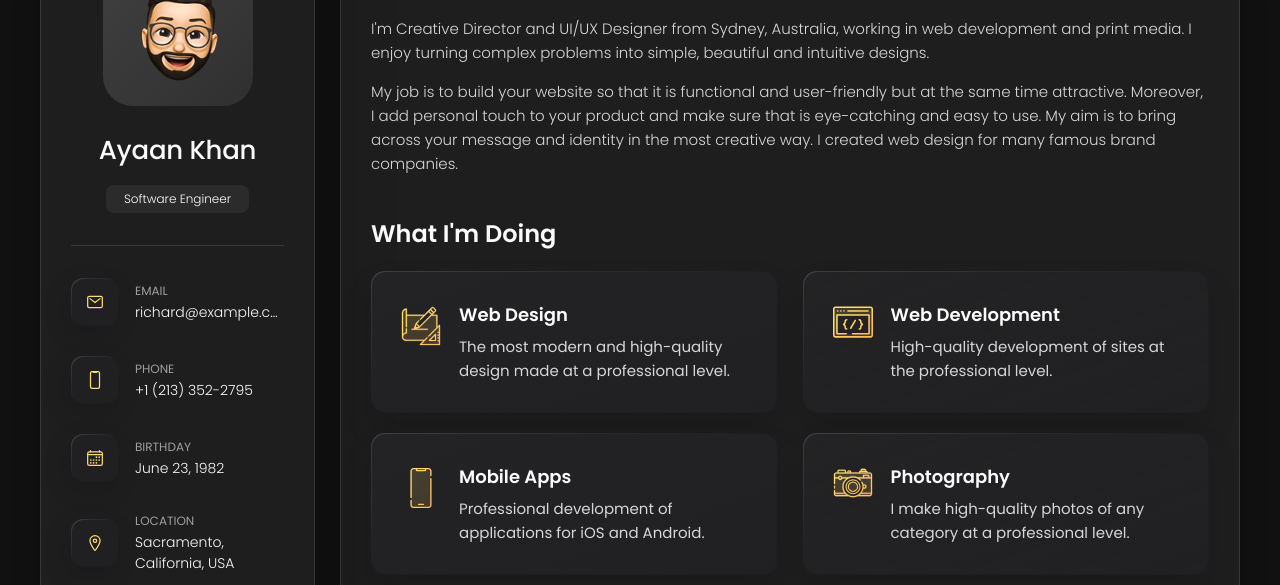
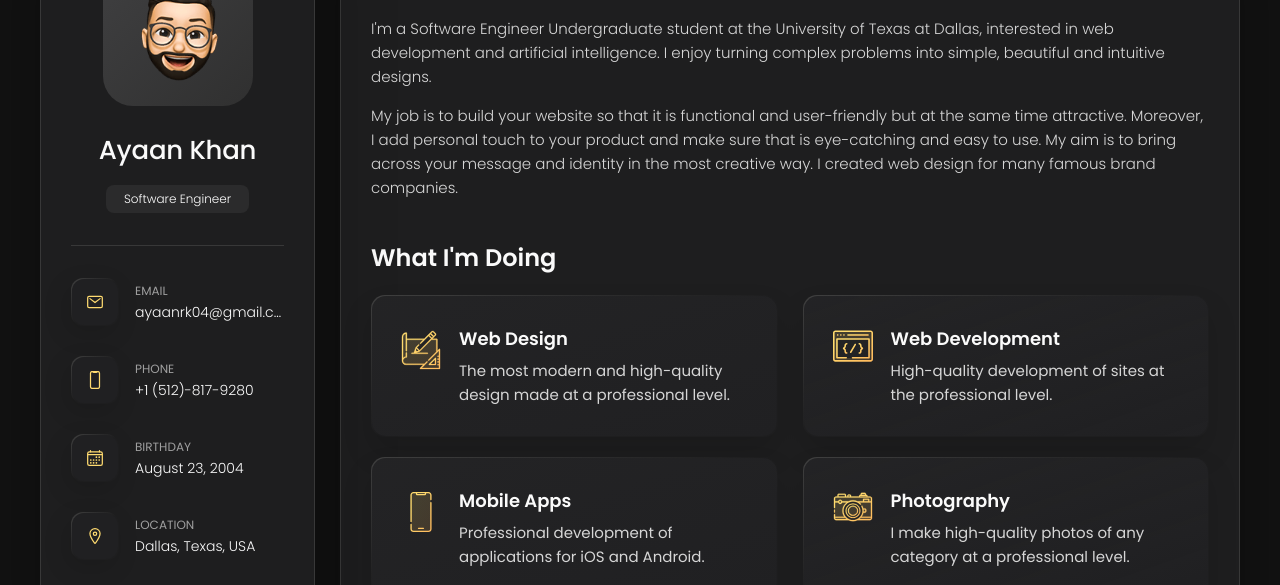
Before and after one commit to AyaanK077/Ayaan-Khan-Personal-Portfolio, a plain HTML site: page index.html in a window 1280 px wide. Shown: the part 162-747 px from the top of the page. Drawn offline with nearby package versions, Linux system fonts and the light colour scheme.

Commit message:
Update index.html

```diff
--- a/index.html
+++ b/index.html
@@ -74,7 +74,7 @@
             <div class="contact-info">
               <p class="contact-title">Email</p>
 
-              <a href="mailto:richard@example.com" class="contact-link">richard@example.com</a>
+              <a href="mailto:richard@example.com" class="contact-link">ayaanrk04@gmail.com</a>
             </div>
 
           </li>
@@ -88,7 +88,7 @@
             <div class="contact-info">
               <p class="contact-title">Phone</p>
 
-              <a href="tel:+12133522795" class="contact-link">+1 (213) 352-2795</a>
+              <a href="tel:+12133522795" class="contact-link">+1 (512)-817-9280</a>
             </div>
 
           </li>
@@ -102,7 +102,7 @@
             <div class="contact-info">
               <p class="contact-title">Birthday</p>
 
-              <time datetime="1982-06-23">June 23, 1982</time>
+              <time datetime="1982-06-23">August 23, 2004</time>
             </div>
 
           </li>
@@ -116,7 +116,7 @@
             <div class="contact-info">
               <p class="contact-title">Location</p>
 
-              <address>Sacramento, California, USA</address>
+              <address>Dallas, Texas, USA</address>
             </div>
 
           </li>
@@ -209,7 +209,7 @@
 
         <section class="about-text">
           <p>
-            I'm Creative Director and UI/UX Designer from Sydney, Australia, working in web development and print media.
+            I'm a Software Engineer Undergraduate student at the University of Texas at Dallas, interested in web development and artificial intelligence.
             I enjoy
             turning complex problems into simple, beautiful and intuitive designs.
           </p>
```
